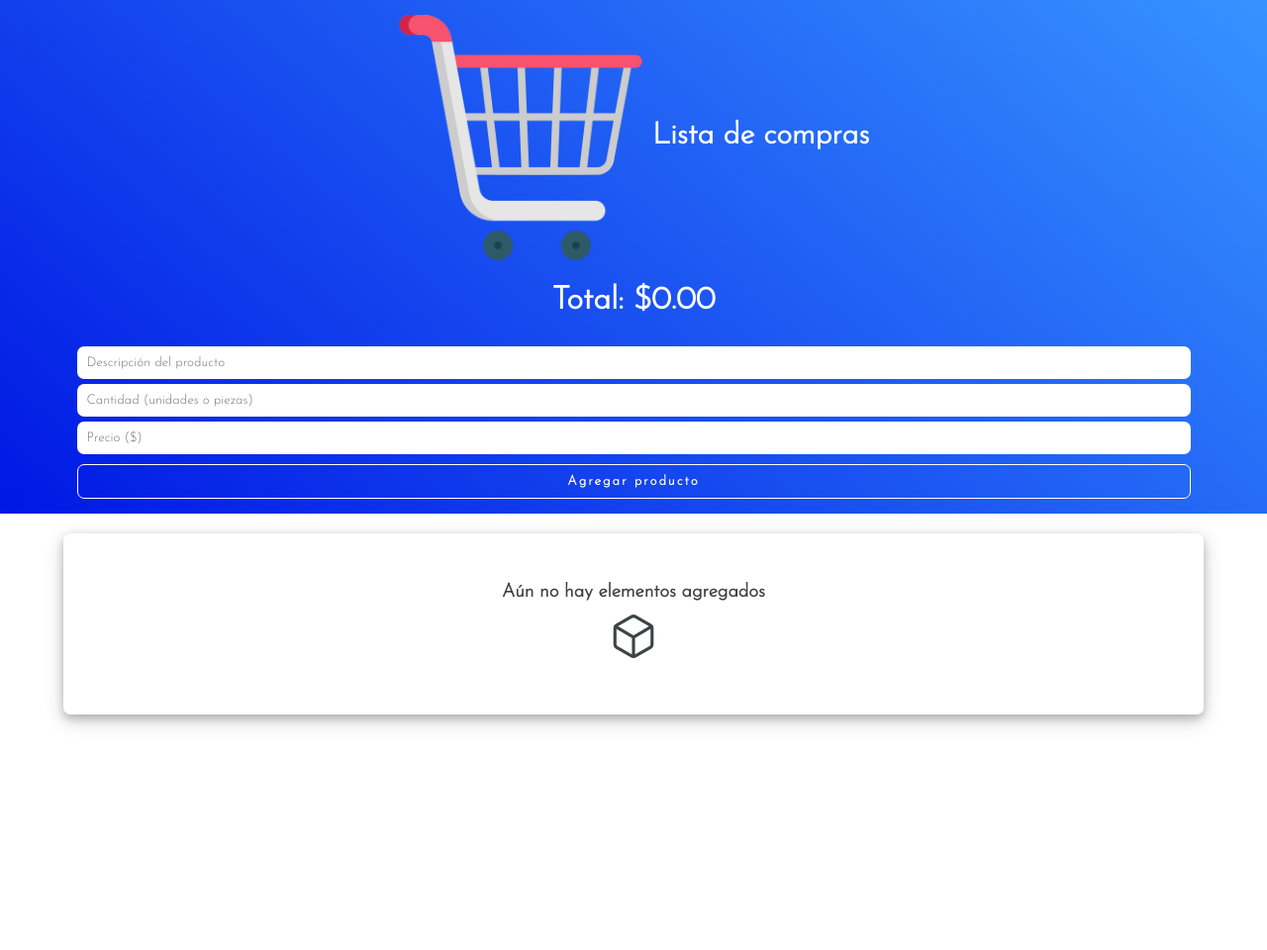
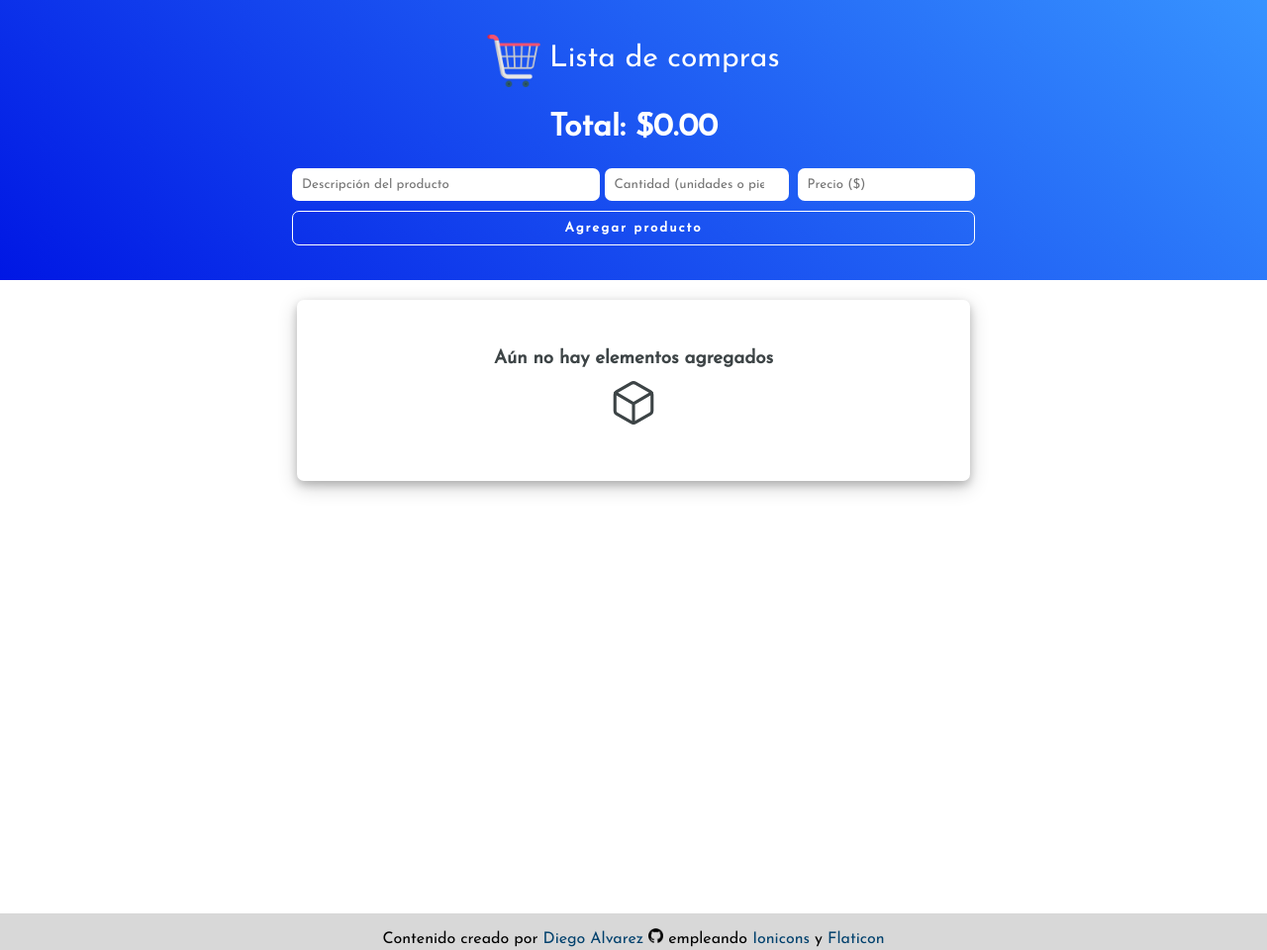
Before and after one commit to DiegoAlvarezGn/Shopping-List, a plain HTML site: page index.html in a window 1280 px wide. Shown: the top 960 px of the page at 99% size. Drawn offline with nearby package versions, Linux system fonts and the light colour scheme.

Commit message:
Tablet and Destkop style sheets added

```diff
--- a/css/desktop.css
+++ b/css/desktop.css
@@ -0,0 +1,4 @@
+.contenedor{
+    margin: 0 auto;
+    width: 800px;
+}
--- a/css/phone.css
+++ b/css/phone.css
@@ -8,19 +8,21 @@
 header{
     background: linear-gradient(220.55deg, #3793FF 0%, #0017E4 100%);
 }
+
 .cabecero{
     padding: 15px 20px;
 }
+
 .icono img{
     vertical-align: middle;
     display: inline-block;
     width: 20%;
 }
+
 .icono{
     text-align: center;
     color: #fff;
     font-size: 30px;
-    font-weight: bold;
 }
 
 .total{
@@ -29,9 +31,17 @@ header{
     padding: 10px;
 }
 
+#total-valor{
+    margin: 0 auto;
+    width: 90%;
+    overflow: hidden;
+    white-space: initial;
+}
+
 .nuevoItem{
     padding: 15px;
 }
+
 .nuevoItem input{
     border: none;
     display: block;
@@ -40,10 +50,11 @@ header{
     padding:10px;
     border-radius: 7px;
 }
+
 .nuevoItem input:focus{
     border:0;
     outline: none;
-    border: 3px solid #aedd2b;
+    border: 2px solid #aedd2b;
 }
 
 .agregarItem{
@@ -59,14 +70,17 @@ header{
     border-radius: 7px;
     border: 1px solid #fff;
 }
+
 .agregarItem:active{
     background-color: #aedd2b;
 }
+
 .lista{
     margin-top: 20px;
     margin-bottom: 20px;
     min-height: 600px;
 }
+
 .elemento{
     padding: 5px;
     align-items: center;
@@ -87,6 +101,8 @@ header{
     display: inline-block;
     width: 20%;
     height: 100%;
+    overflow: hidden;
+    white-space: initial;
 }
 
 .elemento-descripcion{
@@ -96,24 +112,26 @@ header{
 .elemento-cantidad{
     width: 15%;
 }
+
 .elemento-total{
     width: 25%;
 }
+
 .elemento-eliminar{
     width: 10%;
     display: flex;
     text-align: center;
 }
 
-.elemento-atributo{
-    color: #02416d;
-    font-size: 10px;
-}
-
 .elemento-eliminar ion-icon {
     margin: auto;
     font-size: 20px;
     color: rgb(61, 68, 70);
+}
+
+.elemento-atributo{
+    color: #02416d;
+    font-size: 10px;
 }
 
 .aviso{
--- a/css/tablet.css
+++ b/css/tablet.css
@@ -0,0 +1,31 @@
+header{
+    padding: 20px;
+}
+.icono img{
+    width: 7%;
+}
+#formulario{
+    margin: 0 auto;
+    width: 90%;
+}
+.nuevoItem input{
+    margin: 0;
+    display: inline-block;
+}
+#descripcion{
+    width: 45%;
+}
+#cantidad{
+    width: 27%;
+}
+#precio{
+    width: 26%;
+    float: right;
+}
+.agregarItem{
+    width: 100%;
+}
+
+.elemento{
+    width: 85%;
+}
--- a/index.html
+++ b/index.html
@@ -7,13 +7,14 @@
     <title>Lista de compras</title>
     <link rel="preconnect" href="https://fonts.googleapis.com">
     <link rel="preconnect" href="https://fonts.gstatic.com" crossorigin>
-    <link href="https://fonts.googleapis.com/css2?family=Josefin+Sans:wght@300&display=swap" rel="stylesheet">
+    <link href="https://fonts.googleapis.com/css2?family=Josefin+Sans&display=swap" rel="stylesheet">
     <link rel="stylesheet" href="css/phone.css">
-    <link rel="stylesheet" href="css/tablet.css" media="screen and (min-width:600px)">
+    <link rel="stylesheet" href="css/tablet.css" media="screen and (min-width:500px)">
     <link rel="stylesheet" href="css/desktop.css" media="screen and (min-width:800px)">
 </head>
 <body onload="cargarDatos()">
     <header>
+        <div class="contenedor">
             <div class="cabecero">
                 <div class="icono">
                     <img class="titulo" src="assets/carrito-de-compras.png" alt="carro de compras"/>
@@ -26,17 +27,21 @@
                 </div>
             </div>
             <form id="formulario" onsubmit="return false;" class="nuevoItem">
-            <input maxlength="10" id="descripcion" name="descripcion" type="text" placeholder="Descripción del producto">
-            <input id="cantidad" name="cantidad" type="number" placeholder="Cantidad (unidades o piezas)">
+                <input id="descripcion" name="descripcion" type="text" placeholder="Descripción del producto">
+                <input id="cantidad" step="1" name="cantidad" type="number" placeholder="Cantidad (unidades o piezas)">
                 <input id="precio" step="any" name="precio" type="number" placeholder="Precio ($)">
                 <button onclick="agregarItem()" class="agregarItem">Agregar producto</button>
             </form>
+        </div>
     </header>
     <main>
+        <div class="contenedor">
             <div class="lista" id="listaItems">
+            </div>
         </div>
     </main>
     <footer>
+        <div class="contenedor">
             <div class="atribuciones">
                 Contenido creado por
                 <a target="_blank" href="https://github.com/DiegoAlvarezGn">Diego Alvarez <img src="assets/github.png" alt="logo de Github"></a>
@@ -45,6 +50,7 @@
                 y
                 <a target="_blank" href="https://www.flaticon.es/iconos-gratis/carrito-de-compras" title="carrito de compras iconos">Flaticon</a>
             </div>
+        </div>
     </footer>
     <script src="js/Item.js"></script>
     <script src="js/app.js"></script>
```
Lines whose indentation alone changed are shown as unchanged.
